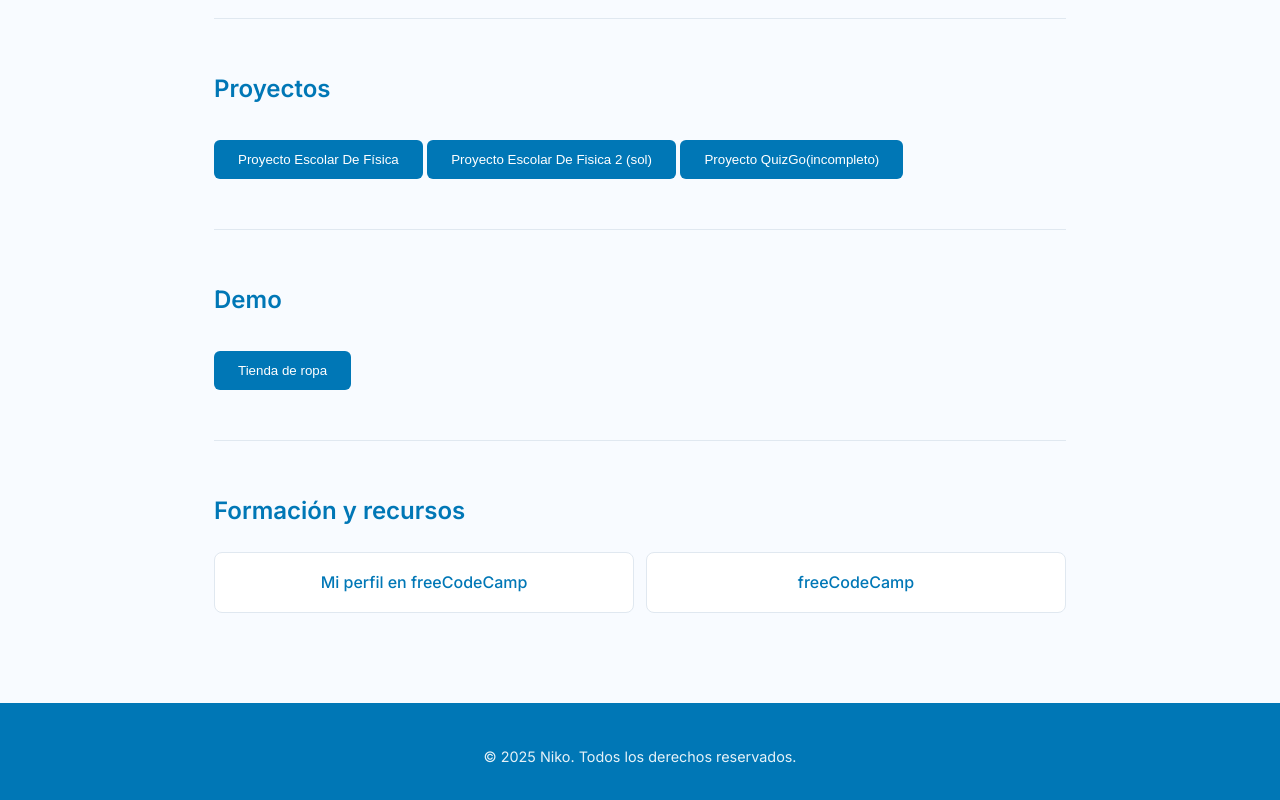
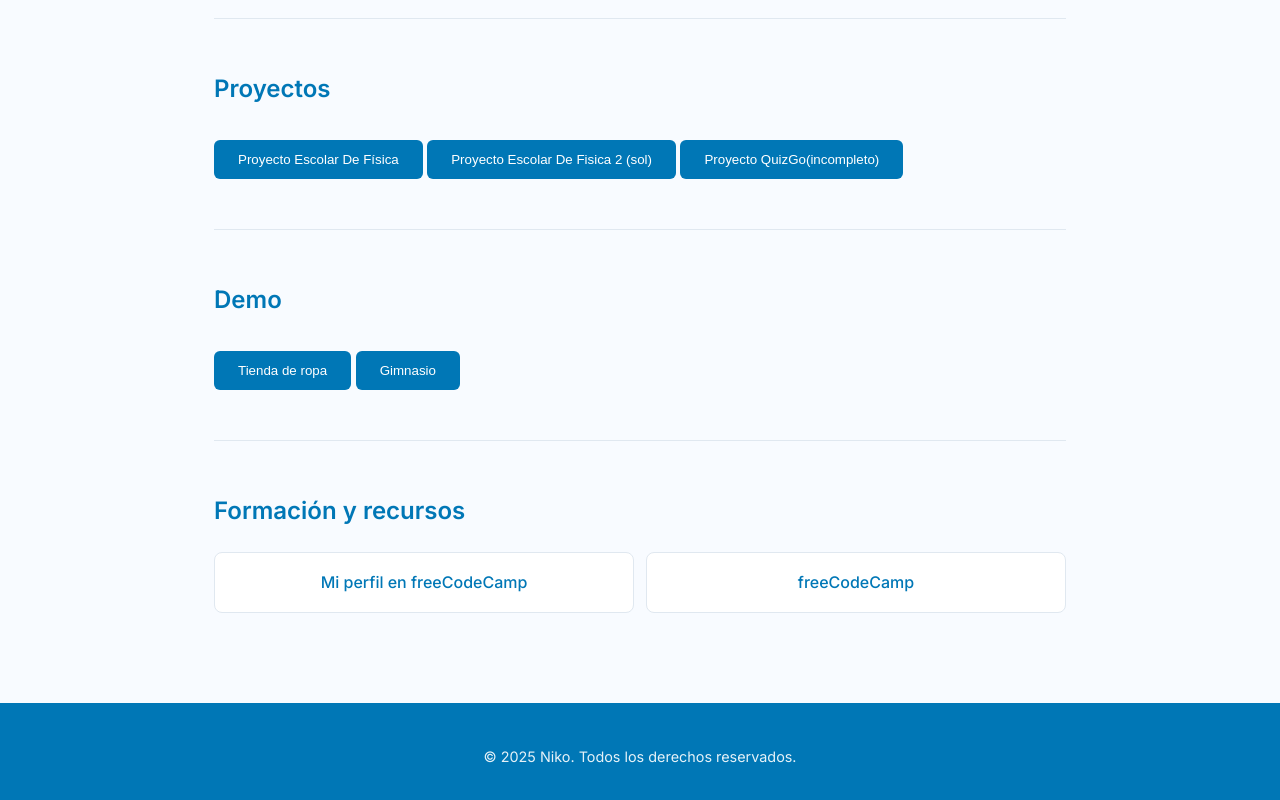
Before and after one commit to nikitoo07/portafolio, a plain HTML site: page index.html in a window 1280 px wide. Shown: the part 967-1767 px from the top of the page. Drawn offline with Linux system fonts and the light colour scheme.

Commit message:
Add files via upload

```diff
--- a/index.html
+++ b/index.html
@@ -309,6 +309,7 @@ html { transition: background-color .25s ease, color .25s ease; }
         <section>
             <h2>Demo</h2>
             <button class="project-button"><a class="link" href="https://nikitoo07.github.io/demo/" target="_blank">Tienda de ropa</a></button>
+            <button class="project-button"><a class="link" href="https://nikitoo07.github.io/gymdemo/" target="_blank">Gimnasio</a></button>
         </section>
         <section>
             <h2>Formación y recursos</h2>
```
